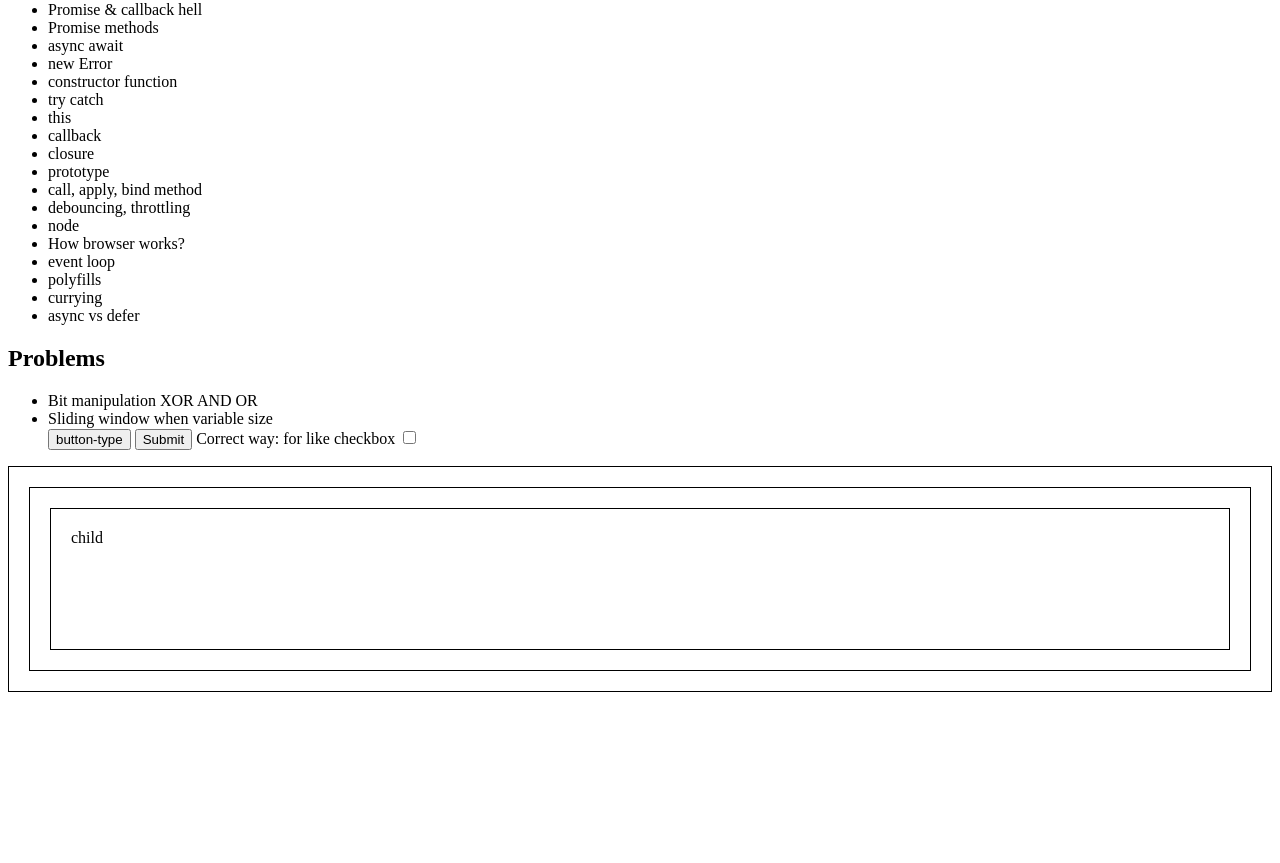
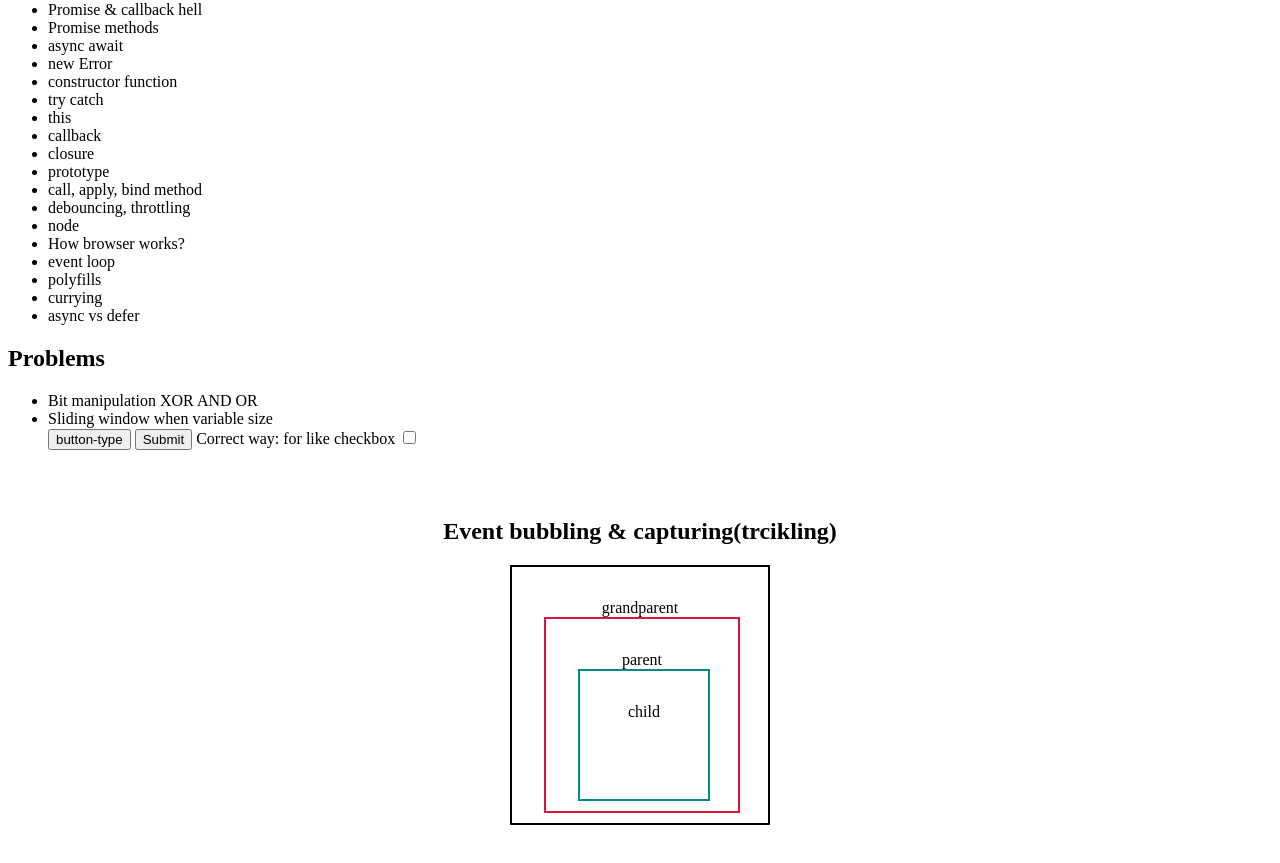
Before and after one commit to pushpendra-sharma/javascript, a website: page index.html in a window 1280 px wide. Shown: the part 79-942 px from the top of the page. Before the commit the page ends 800 px from the top, so only its background shows below. Drawn offline with Linux system fonts and the light colour scheme.

Commit message:
feat: added event bubbling & capturing example

```diff
--- a/index.html
+++ b/index.html
@@ -43,10 +43,18 @@
       </label>
     </ul>
 
-    <div id="grandparent">
-      <div id="parent"><div id="child">child</div></div>
-    </div>
+    <section class="event-section">
+      <h2>Event bubbling & capturing(trcikling)</h2>
+      <div id="grandparent">
+        grandparent
+        <div id="parent">
+          parent
+          <div id="child">child</div>
+        </div>
+      </div>
+    </section>
 
     <script src="index.js"></script>
+    <script src="./src/concepts/eventListner.js"></script>
   </body>
 </html>
--- a/src/concepts/eventListner.js
+++ b/src/concepts/eventListner.js
@@ -21,3 +21,56 @@ function attatchEventListner() {
 }
 
 attatchEventListner();
+
+const grandParentDiv = document.getElementById('grandparent');
+const parentDiv = document.getElementById('parent');
+const childDiv = document.getElementById('child');
+
+function childClickHandler() {
+  console.log('Child clicked');
+}
+
+function parentClickHandler() {
+  console.log('Parent clicked');
+}
+
+function grandParentClickHandler() {
+  console.log('Grandparent clicked');
+}
+
+/** In case of mix, first capturing then bubbling */
+
+/**
+ *   Event Bubbling, passing the third argument as false(default)
+ *
+ * - Clicking on the child element prints
+ *    Child clicked
+ *    Parent clicked
+ *    Grandparent clicked
+ *
+ * - Clicking on the parent element prints
+ *    Parent clicked
+ *    Grandparent clicked
+ *
+ */
+grandParentDiv.addEventListener('click', grandParentClickHandler);
+parentDiv.addEventListener('click', parentClickHandler);
+childDiv.addEventListener('click', childClickHandler);
+
+/**
+ *    Event capturing, passing the third argument as true
+ *
+ * - Clicking on the child element prints
+ *    Grandparent clicked
+ *    Parent clicked
+ *    Child clicked
+ *
+ *
+ * - Clicking on the parent element prints
+ *    Grandparent clicked
+ *    Parent clicked
+ *
+ */
+grandParentDiv.addEventListener('click', grandParentClickHandler, true);
+parentDiv.addEventListener('click', parentClickHandler, true);
+childDiv.addEventListener('click', childClickHandler, true);
--- a/style.css
+++ b/style.css
@@ -1,6 +1,28 @@
-div {
-  min-height: 100px;
-  min-width: 100px;
-  border: 1px solid black;
-  padding: 20px;
+.event-section {
+  padding: 2rem;
+  text-align: center;
 }
+
+#grandparent {
+  border: 2px solid black;
+  height: 12rem;
+  width: 12rem;
+  padding: 2rem;
+  margin: auto;
+}
+
+#parent {
+  border: 2px solid crimson;
+  height: 8rem;
+  width: 8rem;
+  padding: 2rem;
+  margin: auto;
+}
+
+#child {
+  border: 2px solid darkcyan;
+  height: 4rem;
+  width: 4rem;
+  padding: 2rem;
+  margin: auto;
+}
```
